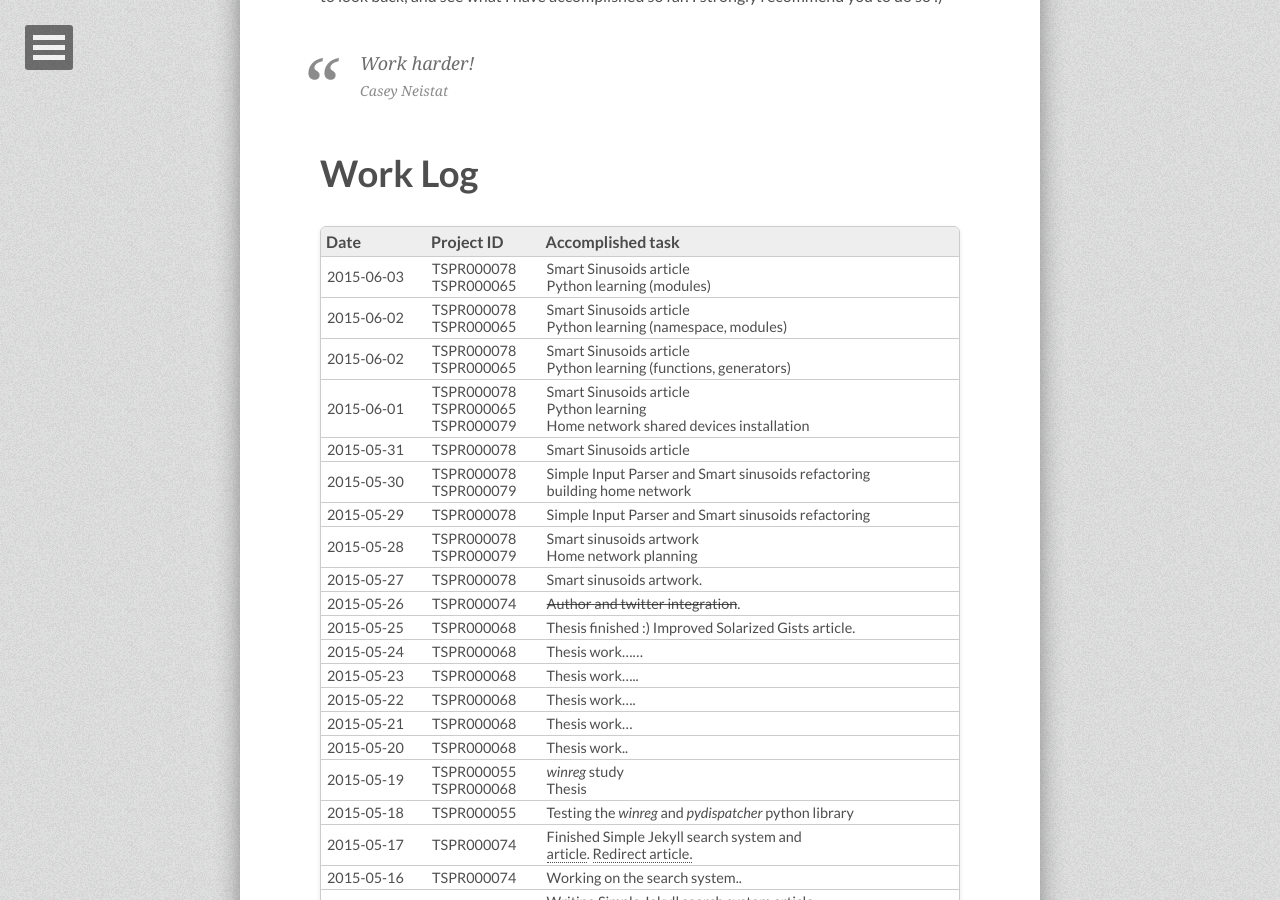
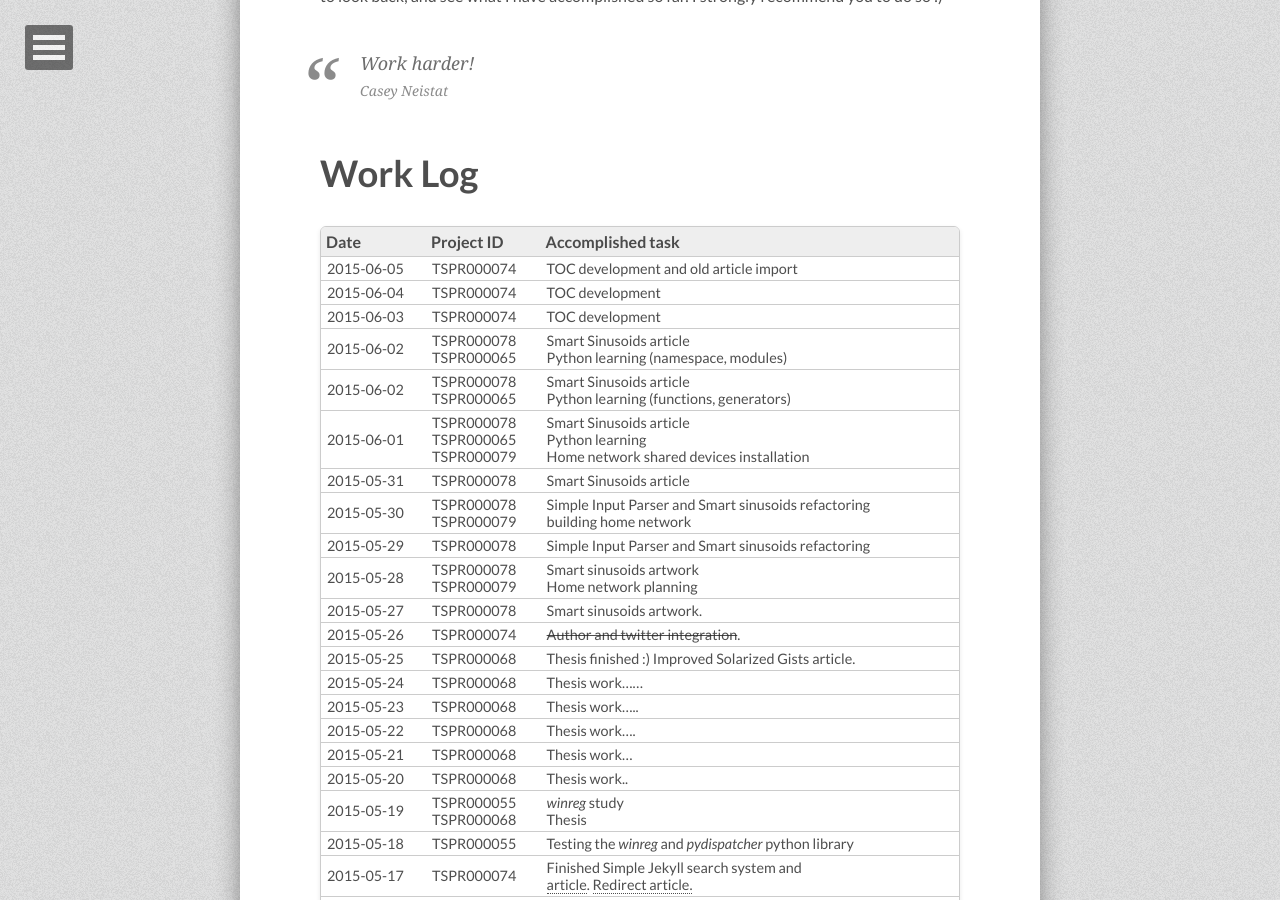
Before and after one commit to tiborsimon/tiborsimon.github.io, a Jekyll site: the page built from worklog/index.md, in a window 1280 px wide and 900 px high, scrolled down 679 px. Built offline with Jekyll 4.4.1, drawn with Linux system fonts in a browser that asks for light colours; nearby versions of some CDN libraries.

Commit message:
Article update

```diff
--- a/worklog/index.md
+++ b/worklog/index.md
@@ -29,7 +29,9 @@ Work harder!
 
 | Date | Project ID | Accomplished task |
 |:-----------|:------------|:------------|
-| 2015-06-03 | TSPR000078<br>TSPR000065 | Smart Sinusoids article<br>Python learning (modules)
+| 2015-06-05 | TSPR000074 | TOC development and old article import
+| 2015-06-04 | TSPR000074 | TOC development
+| 2015-06-03 | TSPR000074 | TOC development
 | 2015-06-02 | TSPR000078<br>TSPR000065 | Smart Sinusoids article<br>Python learning (namespace, modules)
 | 2015-06-02 | TSPR000078<br>TSPR000065 | Smart Sinusoids article<br>Python learning (functions, generators)
 | 2015-06-01 | TSPR000078<br>TSPR000065<br>TSPR000079 | Smart Sinusoids article<br>Python learning<br>Home network shared devices installation
```
